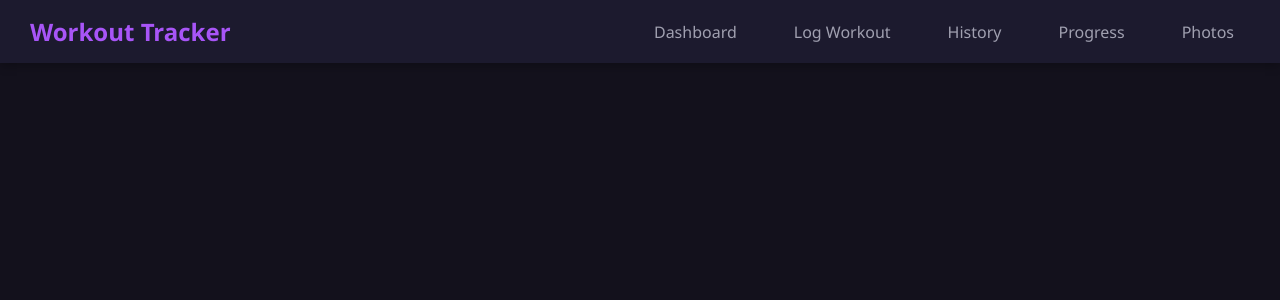
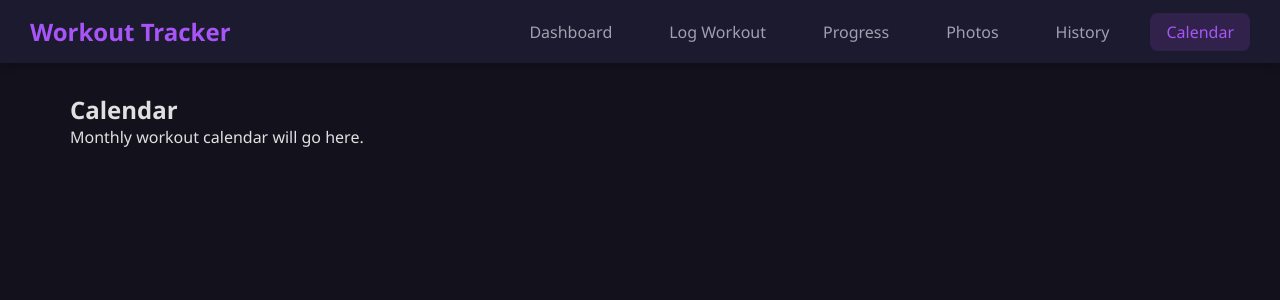
Before and after one commit to McKwakkle/workout-tracker, a React (Create React App) app: page /calendar in a window 1280 px wide. Shown: the top 300 px of the page. Built offline with nearby package versions, Linux system fonts and the light colour scheme.

Commit message:
Added Calendar page and reordered navigation tabs

```diff
--- a/src/App.js
+++ b/src/App.js
@@ -1,9 +1,15 @@
-import { BrowserRouter as Router, Routes, Route, NavLink } from 'react-router-dom';
+import {
+  BrowserRouter as Router,
+  Routes,
+  Route,
+  NavLink,
+} from 'react-router-dom';
 import Dashboard from './pages/Dashboard';
 import LogWorkout from './pages/LogWorkout';
-import WorkoutHistory from './pages/WorkoutHistory';
 import Progress from './pages/Progress';
 import Photos from './pages/Photos';
+import WorkoutHistory from './pages/WorkoutHistory';
+import Calendar from './pages/Calendar';
 import './App.css';
 
 function App() {
@@ -22,13 +28,16 @@ function App() {
               <NavLink to="/log">Log Workout</NavLink>
             </li>
             <li>
-              <NavLink to="/history">History</NavLink>
-            </li>
-            <li>
               <NavLink to="/progress">Progress</NavLink>
             </li>
             <li>
               <NavLink to="/photos">Photos</NavLink>
+            </li>
+            <li>
+              <NavLink to="/history">History</NavLink>
+            </li>
+            <li>
+              <NavLink to="/calendar">Calendar</NavLink>
             </li>
           </ul>
         </nav>
@@ -37,9 +46,10 @@ function App() {
           <Routes>
             <Route path="/" element={<Dashboard />} />
             <Route path="/log" element={<LogWorkout />} />
-            <Route path="/history" element={<WorkoutHistory />} />
             <Route path="/progress" element={<Progress />} />
             <Route path="/photos" element={<Photos />} />
+            <Route path="/history" element={<WorkoutHistory />} />
+            <Route path="/calendar" element={<Calendar />} />
           </Routes>
         </main>
       </div>
--- /dev/null
+++ b/src/pages/Calendar.js
@@ -0,0 +1,10 @@
+function Calendar() {
+  return (
+    <div>
+      <h2>Calendar</h2>
+      <p>Monthly workout calendar will go here.</p>
+    </div>
+  );
+}
+
+export default Calendar;
```
